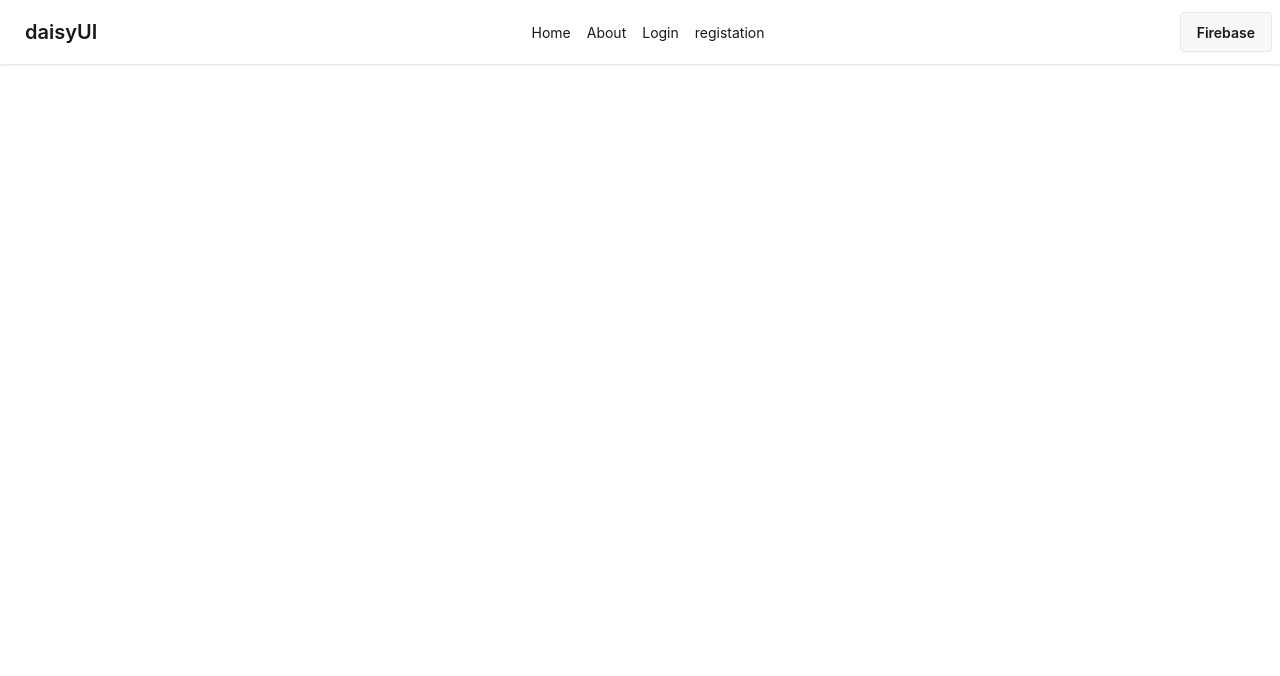
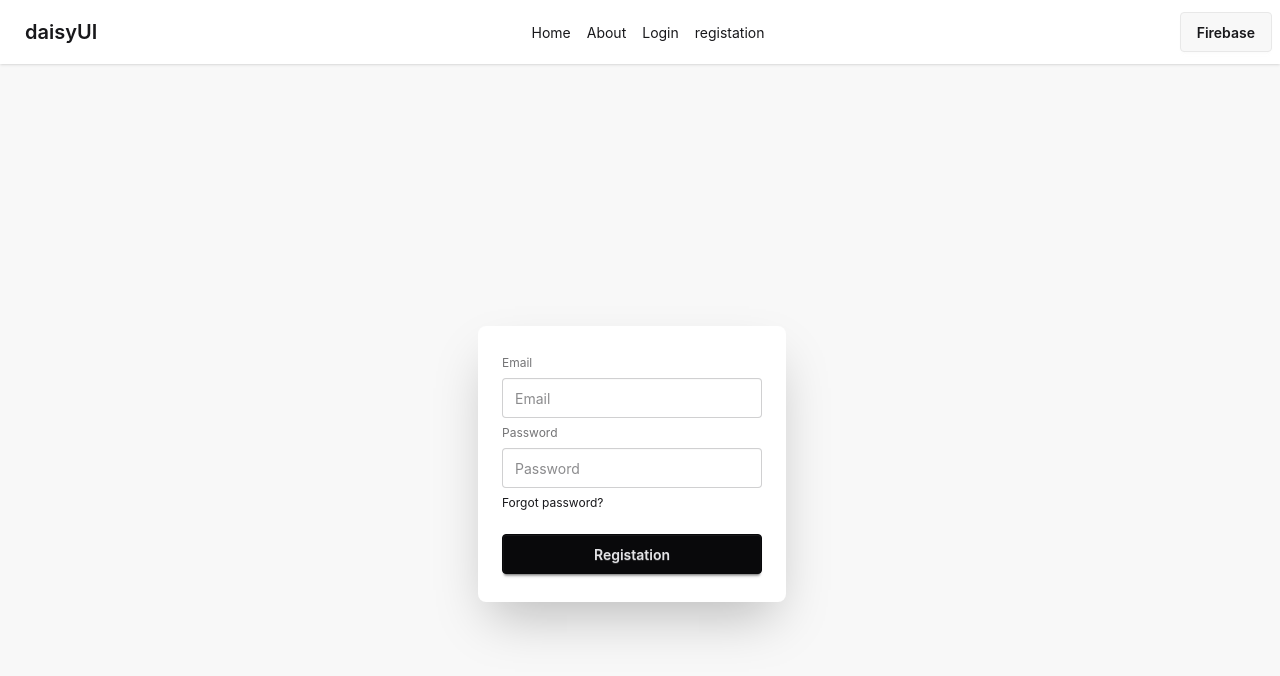
Before and after one commit to shirajulislam0/email-password-firebase-app, a React (Vite) app: page /Registation in a window 1280 px wide. Shown: the top 676 px of the page. Built offline with nearby package versions, Linux system fonts and the light colour scheme.

Commit message:
added the registation forum

```diff
--- a/src/Components/Registation/Registation.jsx
+++ b/src/Components/Registation/Registation.jsx
@@ -1,10 +1,37 @@
+import React from 'react';
 
 const Registation = () => {
-    return (
-        <div>
-            <form action=""></form>
-        </div>
-    );
+  const handelSumbit=(e)=>{
+    e.preventDefault();
+ const email=e.target.email.value
+ const pass=e.target.password.value
+    console.log("then button is now submitted ",email,pass)
+  }
+  return (
+    <div className="hero bg-base-200 min-h-screen">
+  <div className="hero-content flex-col lg:flex-row-reverse">
+    <div className="text-center lg:text-left">
+
+    </div>
+    <div className="card bg-base-100 w-full max-w-sm shrink-0 shadow-2xl">
+      <div className="card-body">
+        <form onSubmit={handelSumbit}>
+          <fieldset className="fieldset">
+          <label className="label">Email</label>
+          <input type="email" className="input"
+          name='email' placeholder="Email" />
+          <label className="label">Password</label>
+          <input type="password" className="input"
+          name='password' placeholder="Password" />
+          <div><a className="link link-hover">Forgot password?</a></div>
+          <button className="btn btn-neutral mt-4">Registation</button>
+        </fieldset>
+        </form>
+      </div>
+    </div>
+  </div>
+</div>
+  );
 };
 
 export default Registation;
```
